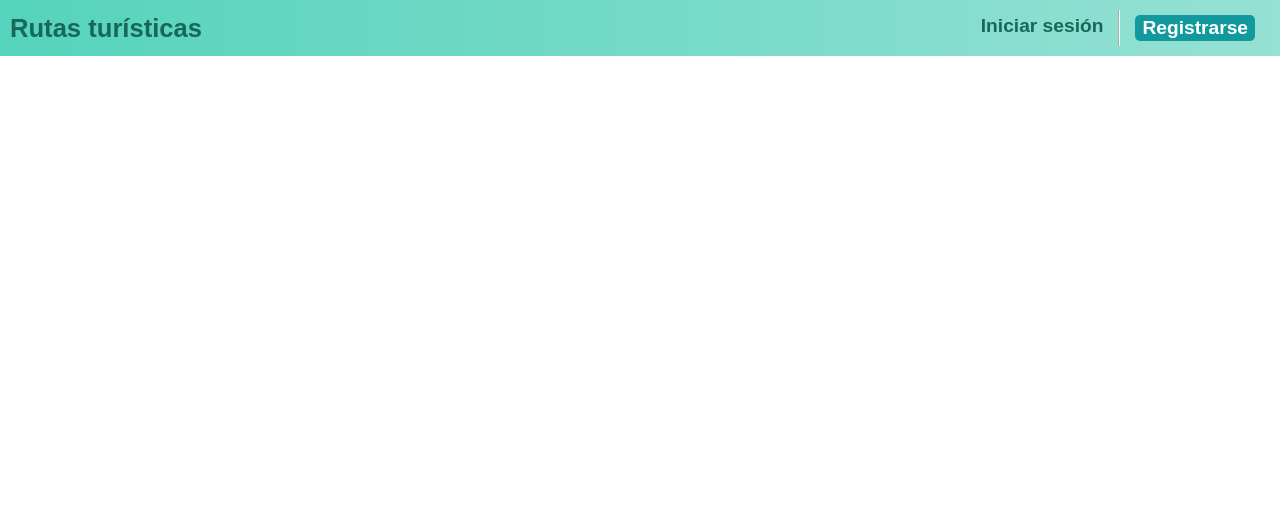
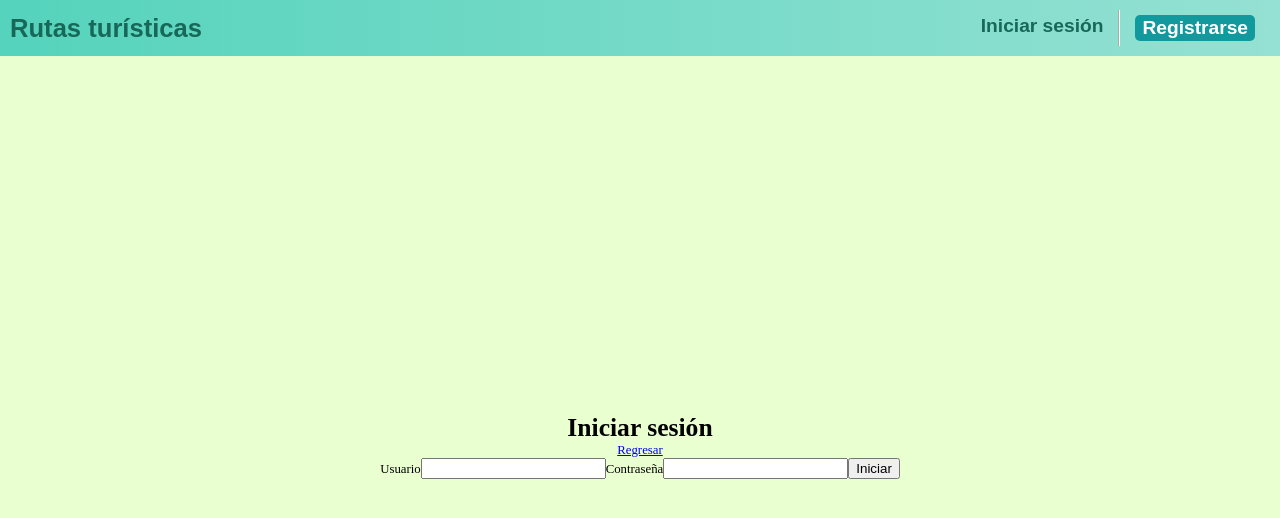
Before and after one commit to Trixtaro/rutasturisticas, a React (Create React App) app in the folder react-app/: page /login in a window 1280 px wide. Before the commit this address led to /404. Shown: the top 518 px of the page. Built offline with nearby package versions, Linux system fonts and the light colour scheme.

Commit message:
Se agrego un login precario

```diff
--- a/react-app/src/components/App.js
+++ b/react-app/src/components/App.js
@@ -4,6 +4,7 @@ import { BrowserRouter, Route, Switch, Redirect } from 'react-router-dom';
 
 import Layout from './Layout';
 import Dashboard from '../pages/Dashboard';
+import Login from '../pages/LoginPage';
 
 function App(){
 
@@ -13,8 +14,8 @@ function App(){
                 <Switch>
 
                     <Route exact path="/" component={Dashboard} />
-                    {/* <Route exact path="/login" component={Login} />
-                    <Route exact path="/register" component={Register} /> */}
+                    <Route exact path="/login" component={Login} />
+                    {/* <Route exact path="/register" component={Register} /> */}
                     <Redirect path="*" to="/404" />
 
                 </Switch>
--- a/react-app/src/components/Navbar.js
+++ b/react-app/src/components/Navbar.js
@@ -10,12 +10,14 @@ class Navbar extends React.Component{
 
         return (
                 <div className="Navbar">
-                    <div className="logo">
-                        <h1>Rutas turísticas</h1>
-                    </div>
+                    <Link to="/">
+                        <div className="logo">
+                            <h1>Rutas turísticas</h1>
+                        </div>
+                    </Link>
                     <div className="user-panel">
                         <div className="separador">
-                            <Link to="">
+                            <Link to="/login">
                                 <h2>Iniciar sesión</h2>
                             </Link>
                         </div>
--- a/react-app/src/components/styles/Navbar.css
+++ b/react-app/src/components/styles/Navbar.css
@@ -16,7 +16,7 @@
     padding: 5px 15px;
 }
 
-.Navbar .user-panel a{
+.Navbar a{
     text-decoration: none;
     color: inherit;
 }
--- /dev/null
+++ b/react-app/src/pages/LoginPage.js
@@ -0,0 +1,28 @@
+import React from 'react';
+import { Link } from 'react-router-dom';
+
+import './styles/LoginPage.css';
+
+class Login extends React.Component{
+
+    render(){
+        return (
+            <React.Fragment>
+                <div className="LoginPage">
+                    <h1>Iniciar sesión</h1>
+                    <Link to="">Regresar</Link>
+                    <form action="">
+                        <label htmlFor="usuario">Usuario</label>
+                        <input type="text" id="usuario" name="usuario" />
+                        <label htmlFor="clave">Contraseña</label>
+                        <input type="text" id="clave" name="clave" />
+                        <button>Iniciar</button>
+                    </form>
+                </div>
+            </React.Fragment>
+        );
+    }
+
+}
+
+export default Login;
--- /dev/null
+++ b/react-app/src/pages/styles/LoginPage.css
@@ -0,0 +1,9 @@
+.LoginPage{
+    background: #eaffd0;
+    display: flex;
+    flex-direction: column;
+    justify-content: center;
+    align-items: center;
+    padding: 30px;
+    min-height: 90vh;
+}
```
